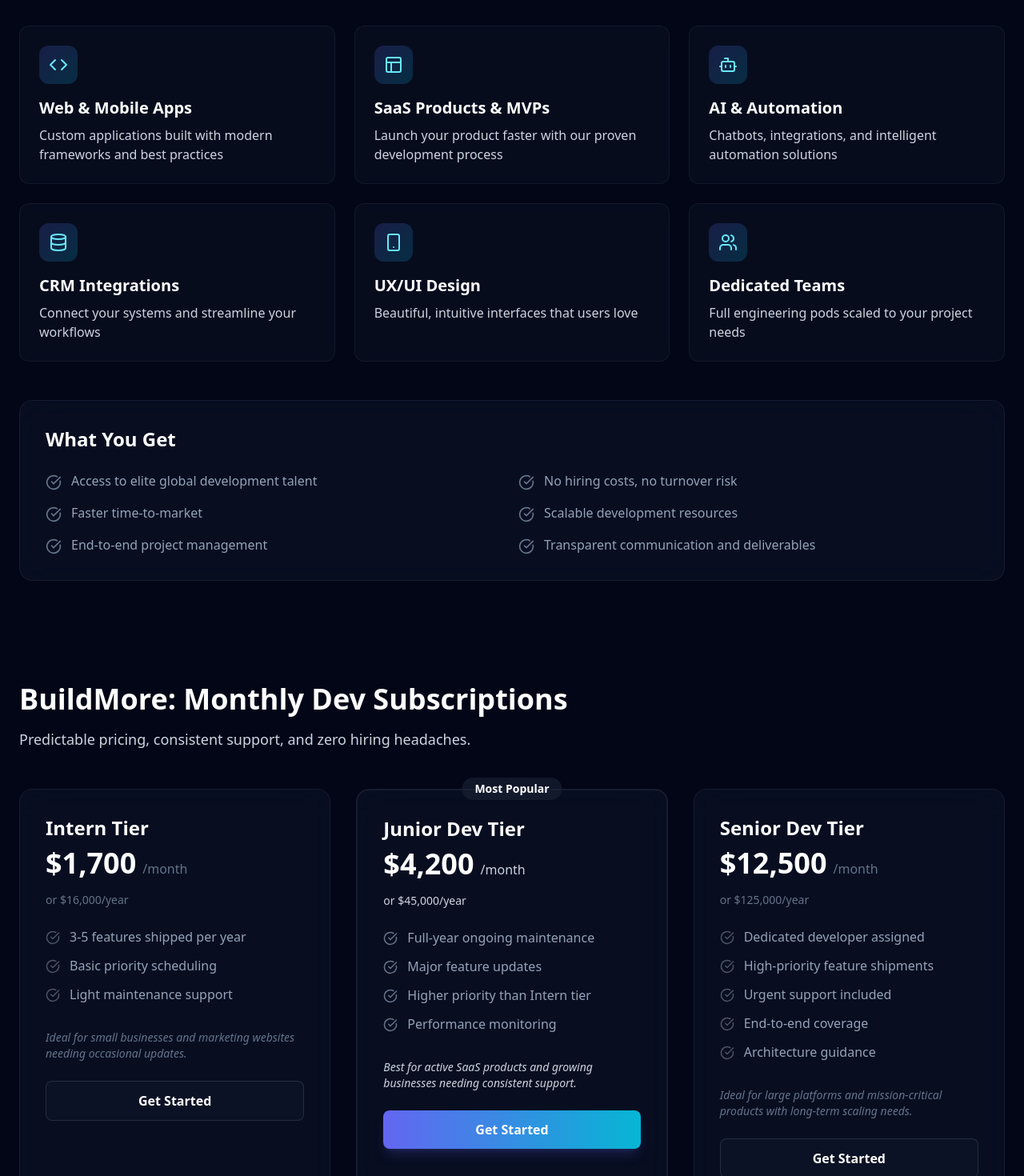
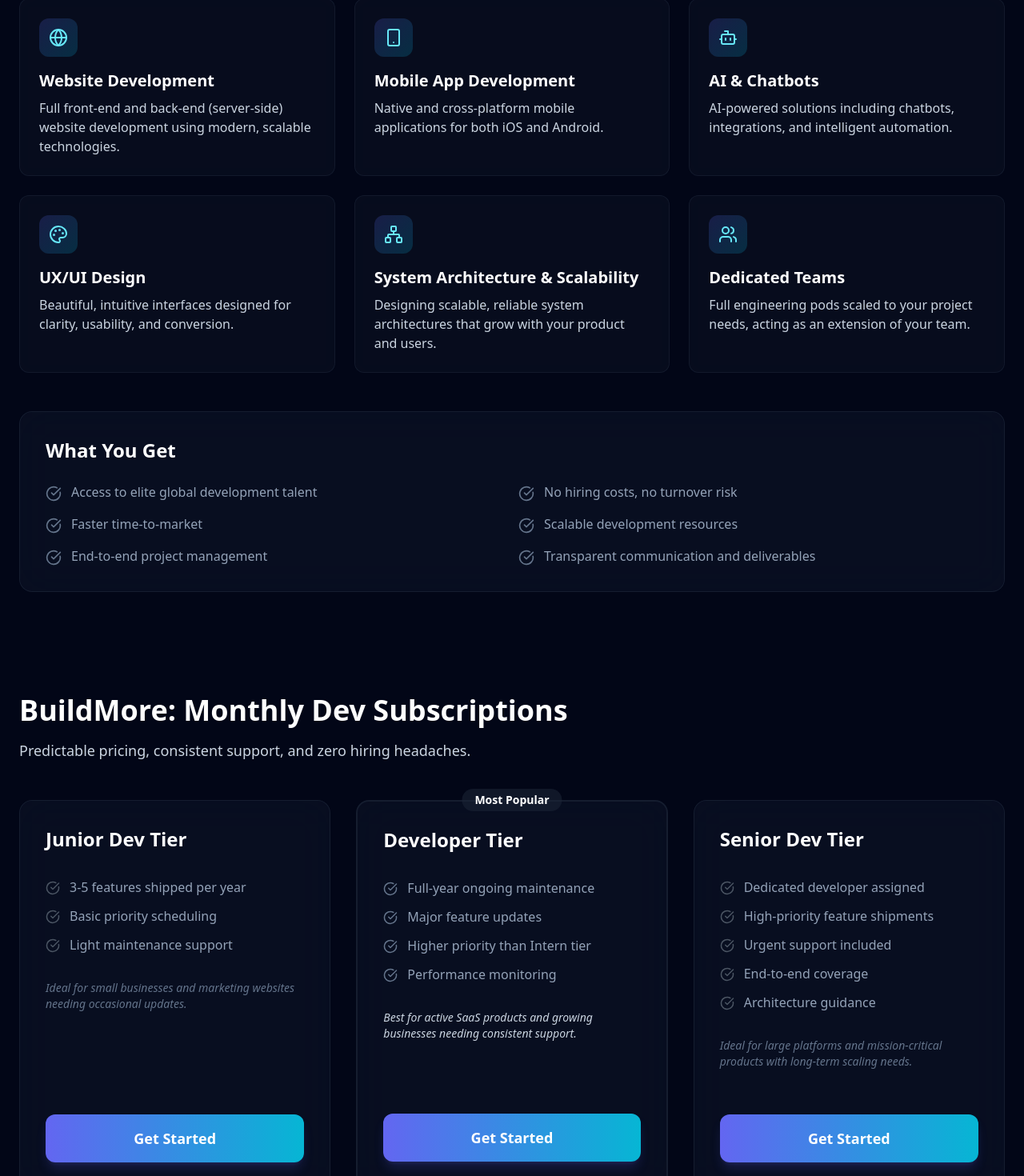
Before and after one commit to yasir-buildnext/buildnext-site, a Next.js app: page /services in a window 1280 px wide. Shown: the part 576-2046 px from the top of the page at 80% size. Built offline with nearby package versions, Linux system fonts and the light colour scheme.

Commit message:
Contact us form working

```diff
--- a/pages/about.js
+++ b/pages/about.js
@@ -29,7 +29,7 @@
               About <span className={theme.colors.text.secondary}>BuildNext</span>
             </h1>
             <p className={cn(theme.typography.body, 'leading-relaxed')}>
-              We're a team of committed, high-performing software engineers transforming how businesses build digital products.
+              We're a team of committed, high-performing software developers transforming how businesses build digital products.
             </p>
           </div>
 
--- /dev/null
+++ b/pages/api/contact.js
@@ -0,0 +1,46 @@
+import nodemailer from 'nodemailer';
+
+export default async function handler(req, res) {
+  if (req.method !== 'POST') {
+    return res.status(405).json({ error: 'Method not allowed' });
+  }
+
+  const { name, email, company, service, message } = req.body;
+
+  if (!name || !email || !message) {
+    return res.status(400).json({ error: 'Missing required fields' });
+  }
+
+  try {
+    const transporter = nodemailer.createTransport({
+      host: process.env.SMTP_HOST,
+      port: Number(process.env.SMTP_PORT),
+      secure: Number(process.env.SMTP_PORT) === 465,
+      auth: {
+        user: process.env.SMTP_USER,
+        pass: process.env.SMTP_PASS,
+      },
+    });
+
+    await transporter.sendMail({
+      from: `"BuildNext Contact" <${process.env.SMTP_USER}>`,
+      to: 'yasir@buildnext.org',
+      replyTo: email,
+      subject: `New BuildNext Inquiry (${service})`,
+      text: `
+Name: ${name}
+Email: ${email}
+Company: ${company || 'N/A'}
+Service: ${service}
+
+Message:
+${message}
+      `,
+    });
+
+    return res.status(200).json({ success: true });
+  } catch (err) {
+    console.error('Email error:', err);
+    return res.status(500).json({ error: 'Failed to send email' });
+  }
+}
--- a/pages/services.js
+++ b/pages/services.js
@@ -2,6 +2,7 @@
 import React from 'react';
 import { Code, Smartphone, Database, Bot, Layout, Users, CheckCircle, ArrowRight } from 'lucide-react';
 import { theme, cn } from '../styles/theme.js';
+import { Globe, Palette, Network } from 'lucide-react';
 
 export default function Services() {
   return (
@@ -26,9 +27,12 @@
         <div className="py-16 md:py-24">
           <div className="text-center max-w-3xl mx-auto">
             <h1 className={cn(theme.typography.h1, 'mb-6')}>
-              Our <span className={theme.colors.text.secondary}>Services</span>
+              BuildNext: End-to-End Development
             </h1>
             <p className={cn(theme.typography.body, 'leading-relaxed')}>
+              Tailored development solutions for your unique business needs.
+            </p>
+            <p className={theme.typography.body}>
               From one-time builds to ongoing subscriptions, we've got your development needs covered.
             </p>
           </div>
@@ -38,30 +42,51 @@
       {/* BuildNext Services */}
       <section className={theme.spacing.container}>
         <div className="py-16">
-          <div className="mb-12">
-            <h2 className={cn(theme.typography.h2, 'mb-4')}>BuildNext: End-to-End Development</h2>
-            <p className={theme.typography.body}>
-              Tailored development solutions for your unique business needs.
-            </p>
-          </div>
 
           <div className="grid md:grid-cols-2 lg:grid-cols-3 gap-6">
             {[
-              { icon: <Code size={24} />, title: 'Web & Mobile Apps', desc: 'Custom applications built with modern frameworks and best practices' },
-              { icon: <Layout size={24} />, title: 'SaaS Products & MVPs', desc: 'Launch your product faster with our proven development process' },
-              { icon: <Bot size={24} />, title: 'AI & Automation', desc: 'Chatbots, integrations, and intelligent automation solutions' },
-              { icon: <Database size={24} />, title: 'CRM Integrations', desc: 'Connect your systems and streamline your workflows' },
-              { icon: <Smartphone size={24} />, title: 'UX/UI Design', desc: 'Beautiful, intuitive interfaces that users love' },
-              { icon: <Users size={24} />, title: 'Dedicated Teams', desc: 'Full engineering pods scaled to your project needs' }
+                {
+                  icon: <Globe size={24} />,
+                  title: 'Website Development',
+                  desc: 'Full front-end and back-end (server-side) website development using modern, scalable technologies.',
+                },
+                {
+                  icon: <Smartphone size={24} />,
+                  title: 'Mobile App Development',
+                  desc: 'Native and cross-platform mobile applications for both iOS and Android.',
+                },
+                {
+                  icon: <Bot size={24} />,
+                  title: 'AI & Chatbots',
+                  desc: 'AI-powered solutions including chatbots, integrations, and intelligent automation.',
+                },
+                {
+                  icon: <Palette size={24} />,
+                  title: 'UX/UI Design',
+                  desc: 'Beautiful, intuitive interfaces designed for clarity, usability, and conversion.',
+                },
+                {
+                  icon: <Network size={24} />,
+                  title: 'System Architecture & Scalability',
+                  desc: 'Designing scalable, reliable system architectures that grow with your product and users.',
+                },
+                {
+                  icon: <Users size={24} />,
+                  title: 'Dedicated Teams',
+                  desc: 'Full engineering pods scaled to your project needs, acting as an extension of your team.',
+                },
               ].map((service, i) => (
                 <div key={i} className={cn(theme.components.card.secondary, 'p-6')}>
                   <div className={cn(theme.components.icon.container, 'w-12 h-12 mb-4')}>
                     <div className={theme.components.icon.color}>{service.icon}</div>
                   </div>
-                <h3 className={cn('text-xl font-bold mb-2', theme.colors.text.primary)}>{service.title}</h3>
+                  <h3 className={cn('text-xl font-bold mb-2', theme.colors.text.primary)}>
+                    {service.title}
+                  </h3>
                   <p className={theme.colors.text.secondary}>{service.desc}</p>
                 </div>
               ))}
+
           </div>
 
           <div className={cn(theme.components.card.primary, 'mt-12 p-8')}>
@@ -96,15 +121,15 @@
           </div>
 
           <div className="grid md:grid-cols-3 gap-8">
-            {/* Intern Tier */}
-            <div className={cn(theme.components.card.primary, 'p-8')}>
+            {/* Junior Tier */}
+            <div className={cn(theme.components.card.primary, 'p-8 flex flex-col h-full')}>
               <div className="mb-6">
-                <h3 className={cn(theme.typography.h3, 'mb-2')}>Intern Tier</h3>
-                <div className="flex items-baseline gap-2 mb-4">
+                <h3 className={cn(theme.typography.h3, 'mb-2')}>Junior Dev Tier</h3>
+                {/*<div className="flex items-baseline gap-2 mb-4">
                   <span className={cn('text-4xl font-bold', theme.colors.text.primary)}>$1,700</span>
                   <span className={theme.colors.text.muted}>/month</span>
                 </div>
-                <p className={cn('text-sm', theme.colors.text.muted)}>or $16,000/year</p>
+                <p className={cn('text-sm', theme.colors.text.muted)}>or $16,000/year</p>*/}
               </div>
               <ul className="space-y-3 mb-8">
                 <li className={cn('flex items-start gap-3', theme.colors.text.tertiary)}>
@@ -123,23 +148,31 @@
               <p className={cn('text-sm italic mb-6', theme.colors.text.muted)}>
                 Ideal for small businesses and marketing websites needing occasional updates.
               </p>
-              <a href="/contact" className={cn(theme.buttons.secondary, 'block text-center px-6 py-3 rounded-lg font-semibold transition')}>
+              <div className="mt-auto pt-8">
+                <a
+                  href="/contact"
+                  className={cn(
+                    theme.buttons.primary,
+                    'w-full flex items-center justify-center py-4 rounded-xl text-lg font-semibold'
+                  )}
+                >
                   Get Started
                 </a>
               </div>
+            </div>
 
-            {/* Junior Dev Tier */}
-            <div className={cn(theme.components.card.primary, 'p-8 border-2', theme.colors.border.secondary, 'relative')}>
+            {/* Mid Dev Tier */}
+            <div className={cn(theme.components.card.primary, 'p-8 flex flex-col h-full border-2', theme.colors.border.secondary, 'relative')}>
               <div className={cn('absolute -top-4 left-1/2 -translate-x-1/2 px-4 py-1 rounded-full text-sm font-semibold', theme.colors.bg.tertiary, theme.colors.text.primary)}>
                 Most Popular
               </div>
               <div className="mb-6">
-                <h3 className={cn(theme.typography.h3, 'mb-2')}>Junior Dev Tier</h3>
-                <div className="flex items-baseline gap-2 mb-4">
+                <h3 className={cn(theme.typography.h3, 'mb-2')}>Developer Tier</h3>
+                {/*<div className="flex items-baseline gap-2 mb-4">
                   <span className={cn('text-4xl font-bold', theme.colors.text.primary)}>$4,200</span>
                   <span className={theme.colors.text.secondary}>/month</span>
                 </div>
-                <p className={cn('text-sm', theme.colors.text.secondary)}>or $45,000/year</p>
+                <p className={cn('text-sm', theme.colors.text.secondary)}>or $45,000/year</p>*/}
               </div>
               <ul className="space-y-3 mb-8">
                 <li className={cn('flex items-start gap-3', theme.colors.text.tertiary)}>
@@ -162,20 +195,29 @@
               <p className={cn('text-sm italic mb-6', theme.colors.text.secondary)}>
                 Best for active SaaS products and growing businesses needing consistent support.
               </p>
-              <a href="/contact" className={cn(theme.buttons.primary, 'block text-center px-6 py-3 rounded-lg font-semibold transition')}>
+              <div className="mt-auto pt-8">
+                <a
+                  href="/contact"
+                  className={cn(
+                    theme.buttons.primary,
+                    'w-full flex items-center justify-center py-4 rounded-xl text-lg font-semibold'
+                  )}
+                >
                   Get Started
                 </a>
               </div>
 
+            </div>
+
             {/* Senior Dev Tier */}
-            <div className={cn(theme.components.card.primary, 'p-8')}>
+            <div className={cn(theme.components.card.primary, 'p-8 flex flex-col h-full')}>
               <div className="mb-6">
                 <h3 className={cn(theme.typography.h3, 'mb-2')}>Senior Dev Tier</h3>
-                <div className="flex items-baseline gap-2 mb-4">
+                {/*<div className="flex items-baseline gap-2 mb-4">
                   <span className={cn('text-4xl font-bold', theme.colors.text.primary)}>$12,500</span>
                   <span className={theme.colors.text.muted}>/month</span>
                 </div>
-                <p className={cn('text-sm', theme.colors.text.muted)}>or $125,000/year</p>
+                <p className={cn('text-sm', theme.colors.text.muted)}>or $125,000/year</p> */}
               </div>
               <ul className="space-y-3 mb-8">
                 <li className={cn('flex items-start gap-3', theme.colors.text.tertiary)}>
@@ -202,9 +244,17 @@
               <p className={cn('text-sm italic mb-6', theme.colors.text.muted)}>
                 Ideal for large platforms and mission-critical products with long-term scaling needs.
               </p>
-              <a href="/contact" className={cn(theme.buttons.secondary, 'block text-center px-6 py-3 rounded-lg font-semibold transition')}>
+              <div className="mt-auto pt-8">
+                <a
+                  href="/contact"
+                  className={cn(
+                    theme.buttons.primary,
+                    'w-full flex items-center justify-center py-4 rounded-xl text-lg font-semibold'
+                  )}
+                >
                   Get Started
                 </a>
+              </div>
             </div>
           </div>
         </div>
```
Also changed, not shown: pages/contact.js (+19 -11 lines), pages/index.js (+49 -51 lines), 1 other file (tests, documents, lock files or other folders). Lines whose indentation alone changed are shown as unchanged.
